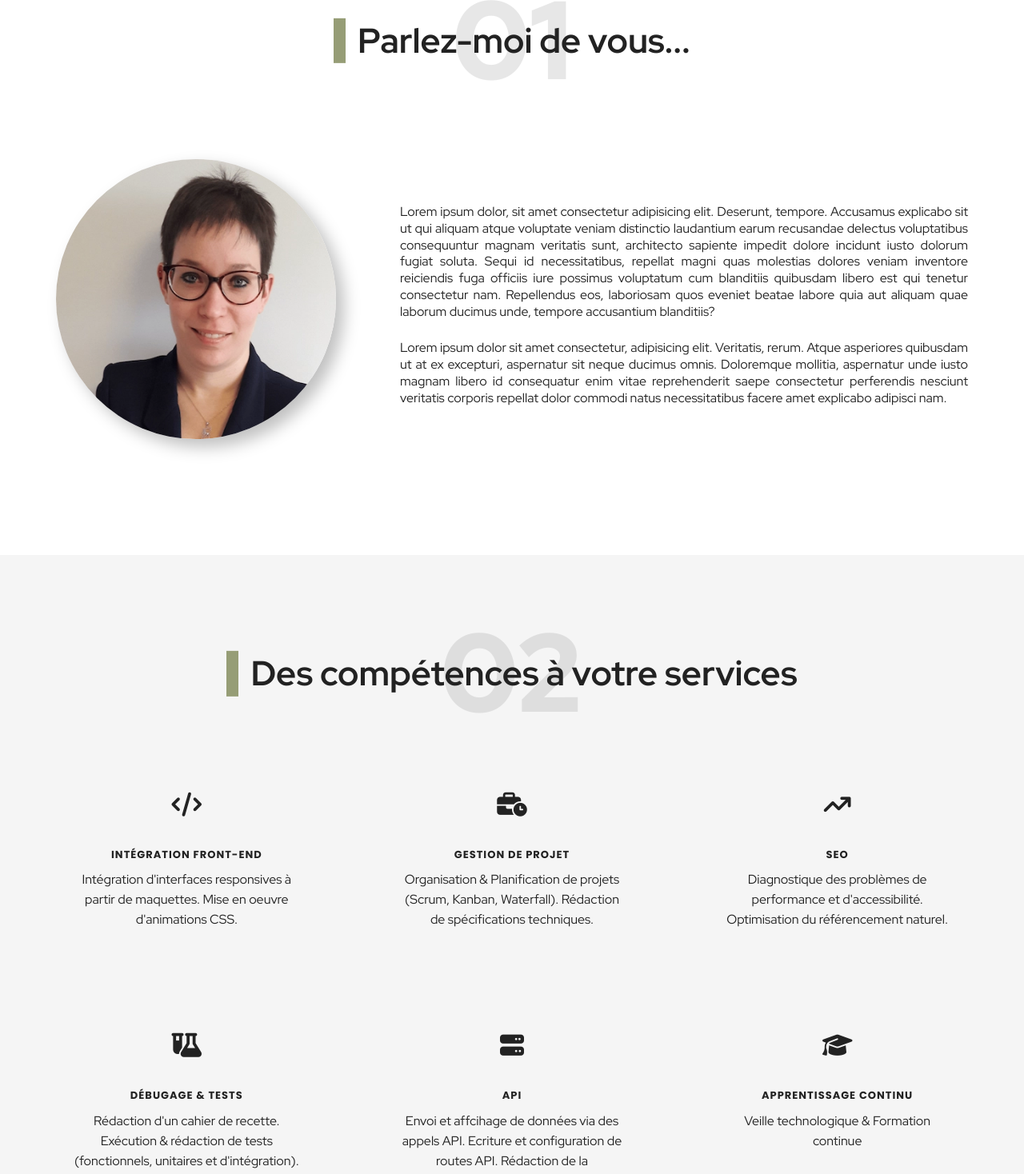
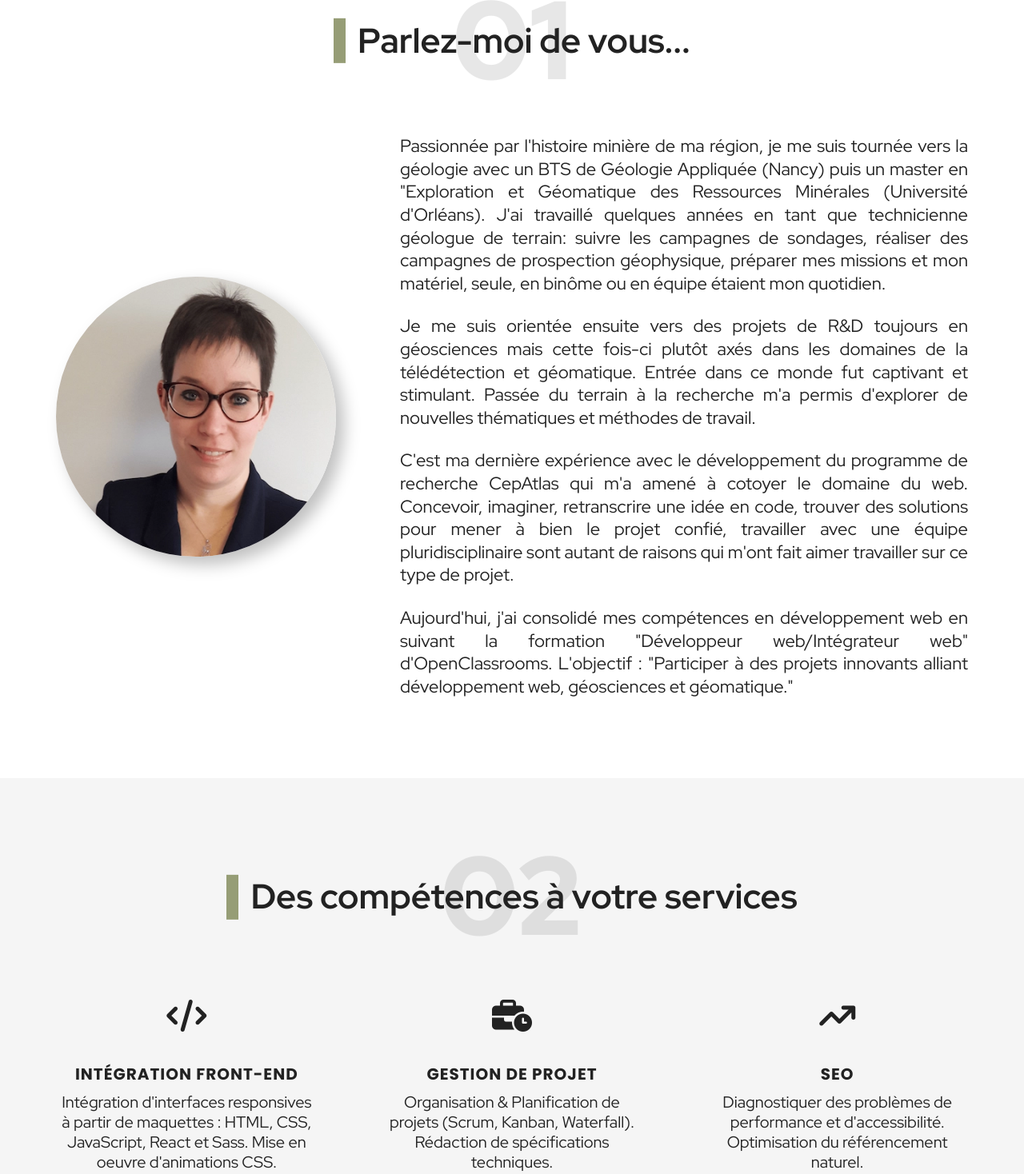
Before and after one commit to Amalynn/oc-iw-p12-portfolio, a React (Vite) app: page / in a window 1280 px wide. Shown: the part 897-2365 px from the top of the page at 80% size. Built offline with nearby package versions, Linux system fonts and the light colour scheme.

Commit message:
Texts in the Skills and About sections updated and font size modifying.

```diff
--- a/src/assets/styles/styles.css
+++ b/src/assets/styles/styles.css
@@ -84,7 +84,6 @@ a {
 
 .highlight {
   font-weight: 700;
-  font-size: 18px;
   background: linear-gradient(120deg, #d2d4c3 0%, #d2d4c3 100%);
   background-repeat: no-repeat;
   background-size: 100% 40%;
@@ -224,7 +223,7 @@ a {
 }
 
 .skill-card {
-  padding: 40px;
+  padding: 20px;
   width: 100%;
   border-radius: 15px;
 }
@@ -237,23 +236,38 @@ a {
 .skill-card-header i {
   font-size: 30px;
 }
-.skill-card-body h4 {
-  font-size: 13px;
+@media only screen and (min-width: 992px) {
+  .skill-card-header i {
+    font-size: 40px;
+  }
+}
+.skill-card-body h3 {
+  font-size: 16px;
   font-weight: 700;
   font-family: "Poppins", sans-serif;
   text-align: center;
   letter-spacing: 1px;
   text-transform: uppercase;
 }
+@media only screen and (min-width: 992px) {
+  .skill-card-body h3 {
+    font-size: 20px;
+  }
+}
 .skill-card-body p {
-  font-size: 14px;
+  font-size: 16px;
   text-align: center;
   margin-top: 10px;
   line-height: 25px;
 }
+@media only screen and (min-width: 768px) {
+  .skill-card-body p {
+    font-size: 18px;
+  }
+}
 @media only screen and (min-width: 992px) {
   .skill-card-body p {
-    font-size: 16px;
+    font-size: 20px;
   }
 }
 
@@ -679,6 +693,7 @@ a {
     width: 350px;
     height: 350px;
     flex: 0 0 auto;
+    margin: auto;
   }
 }
 .apropos-content-profile img {
@@ -688,13 +703,19 @@ a {
 }
 .apropos-content-description {
   text-align: justify;
+  font-size: 20px;
+}
+@media only screen and (min-width: 768px) {
+  .apropos-content-description {
+    font-size: 22px;
+  }
 }
 @media only screen and (min-width: 992px) {
   .apropos-content-description {
     align-content: center;
   }
 }
-.apropos-content-description p:first-child {
+.apropos-content-description p:not(:last-of-type) {
   margin-bottom: 25px;
 }
 
@@ -1275,6 +1296,16 @@ a {
   margin-top: 60px;
   margin-bottom: 40px;
 }
+@media only screen and (min-width: 768px) {
+  .contact-introduction p {
+    font-size: 18px;
+  }
+}
+@media only screen and (min-width: 992px) {
+  .contact-introduction p {
+    font-size: 22px;
+  }
+}
 .contact-container {
   display: flex;
   flex-direction: column;
--- a/src/components/SkillCard.jsx
+++ b/src/components/SkillCard.jsx
@@ -1,21 +1,21 @@
-import PropTypes from 'prop-types';
+import PropTypes from "prop-types";
 
-export default function SkillCard({icon, name, description}) {
+export default function SkillCard({ icon, name, description }) {
     return (
         <article className="skill-card">
             <div className="skill-card-header">
                 <i className={icon}></i>
             </div>
             <div className="skill-card-body">
-                <h4>{name}</h4>
+                <h3>{name}</h3>
                 <p>{description}</p>
             </div>
         </article>
-    )
+    );
 }
 
 SkillCard.propTypes = {
     icon: PropTypes.string.isRequired,
     name: PropTypes.string.isRequired,
-    description: PropTypes.string.isRequired
-}
+    description: PropTypes.string.isRequired,
+};
--- a/src/containers/AproposContent.jsx
+++ b/src/containers/AproposContent.jsx
@@ -1,23 +1,54 @@
 import ProfileSmall from "../assets/images/profile/profile-200w.webp";
 import ProfileLarge from "../assets/images/profile/profile-400w.webp";
-
 
 export default function AproposContent() {
     return (
         <div className="apropos-content">
             <div className="apropos-content-profile">
                 <img
-                    srcSet= {`${ProfileSmall} 200w}, ${ProfileLarge} 400w `}
-                    sizes= "(min-width: 992px) 400px, 200px "
+                    srcSet={`${ProfileSmall} 200w}, ${ProfileLarge} 400w `}
+                    sizes="(min-width: 992px) 400px, 200px "
                     src={ProfileSmall}
                     alt="My profile avatar"
                 />
             </div>
             <div className="apropos-content-description">
-                <p>Lorem ipsum dolor, sit amet consectetur adipisicing elit. Deserunt, tempore. Accusamus explicabo sit ut qui aliquam atque voluptate veniam distinctio laudantium earum recusandae delectus voluptatibus consequuntur magnam veritatis sunt, architecto sapiente impedit dolore incidunt iusto dolorum fugiat soluta. Sequi id necessitatibus, repellat magni quas molestias dolores veniam inventore reiciendis fuga officiis iure possimus voluptatum cum blanditiis quibusdam libero est qui tenetur consectetur nam. Repellendus eos, laboriosam quos eveniet beatae labore quia aut aliquam quae laborum ducimus unde, tempore accusantium blanditiis?</p>
-                <p>Lorem ipsum dolor sit amet consectetur, adipisicing elit. Veritatis, rerum. Atque asperiores quibusdam ut at ex excepturi, aspernatur sit neque ducimus omnis. Doloremque mollitia, aspernatur unde iusto magnam libero id consequatur enim vitae reprehenderit saepe consectetur perferendis nesciunt veritatis corporis repellat dolor commodi natus necessitatibus facere amet explicabo adipisci nam.</p>
+                <p>
+                    Passionnée par l&apos;histoire minière de ma région, je me
+                    suis tournée vers la géologie avec un BTS de Géologie
+                    Appliquée (Nancy) puis un master en &quot;Exploration et
+                    Géomatique des Ressources Minérales (Université
+                    d&apos;Orléans). J&apos;ai travaillé quelques années en tant
+                    que technicienne géologue de terrain: suivre les campagnes
+                    de sondages, réaliser des campagnes de prospection
+                    géophysique, préparer mes missions et mon matériel, seule,
+                    en binôme ou en équipe étaient mon quotidien.
+                </p>
+                <p>
+                    Je me suis orientée ensuite vers des projets de R&D toujours
+                    en géosciences mais cette fois-ci plutôt axés dans les
+                    domaines de la télédétection et géomatique. Entrée dans ce
+                    monde fut captivant et stimulant. Passée du terrain à la
+                    recherche m&apos;a permis d&apos;explorer de nouvelles
+                    thématiques et méthodes de travail.
+                </p>
+                <p>
+                    C&apos;est ma dernière expérience avec le développement du
+                    programme de recherche CepAtlas qui m&apos;a amené à cotoyer
+                    le domaine du web. Concevoir, imaginer, retranscrire une
+                    idée en code, trouver des solutions pour mener à bien le
+                    projet confié, travailler avec une équipe pluridisciplinaire
+                    sont autant de raisons qui m&apos;ont fait aimer travailler
+                    sur ce type de projet.
+                </p>
+                <p>
+                    Aujourd&apos;hui, j&apos;ai consolidé mes compétences en
+                    développement web en suivant la formation &quot;Développeur
+                    web/Intégrateur web&quot; d&apos;OpenClassrooms.
+                    L&apos;objectif : &quot;Participer à des projets innovants
+                    alliant développement web, géosciences et géomatique.&quot;
+                </p>
             </div>
-
         </div>
-    )
+    );
 }
--- a/src/data/data.json
+++ b/src/data/data.json
@@ -4,7 +4,7 @@
             "id": "skill-01",
             "category": "IT",
             "name": "Intégration front-end",
-            "description": "Intégration d'interfaces responsives à partir de maquettes. Mise en oeuvre d'animations CSS.",
+            "description": "Intégration d'interfaces responsives à partir de maquettes : HTML, CSS, JavaScript, React et Sass. Mise en oeuvre d'animations CSS.",
             "faIcon": "fa-solid fa-code",
             "isVisible": true
         },
@@ -20,7 +20,7 @@
             "id": "skill-03",
             "category": "IT",
             "name": "SEO",
-            "description": "Diagnostique des problèmes de performance et d'accessibilité. Optimisation du référencement naturel.",
+            "description": "Diagnostiquer des problèmes de performance et d'accessibilité. Optimisation du référencement naturel.",
             "faIcon": "fa-solid fa-arrow-trend-up",
             "isVisible": true
         },
@@ -28,7 +28,7 @@
             "id": "skill-04",
             "category": "IT",
             "name": "Débugage & Tests",
-            "description": "Rédaction d'un cahier de recette. Exécution & rédaction de tests (fonctionnels, unitaires et d'intégration). Débugage.",
+            "description": "Rédaction d'un cahier de recette. Exécution & rédaction de tests unitaires et d'intégration avec Jest et React Testing Library. Débugage.",
             "faIcon": "fa-solid fa-flask-vial",
             "isVisible": true
         },
@@ -36,7 +36,7 @@
             "id": "skill-05",
             "category": "IT",
             "name": "API",
-            "description": "Envoi et affcihage de données via des appels API. Ecriture et configuration de routes API. Rédaction de la documentation d'une API avec Swagger.",
+            "description": "Envoi et affichage de données via des appels API. Développement d'API REST. Rédaction de la documentation d'une API avec Swagger.",
             "faIcon": "fa-solid fa-server",
             "isVisible": true
         },
@@ -46,6 +46,14 @@
             "name": "Apprentissage continu",
             "description": "Veille technologique & Formation continue",
             "faIcon": "fa-solid fa-graduation-cap",
+            "isVisible": false
+        },
+        {
+            "id": "skill-07",
+            "category": "IT",
+            "name": "Base de données",
+            "description": "Conception de la structure d'une base de données avec UML. Manipulation de bases de données SQL (PostgreSQL/PostGIS) et NoSQL (MongoDB).",
+            "faIcon": "fa-solid fa-database",
             "isVisible": true
         }
     ],
--- a/src/scss/base/_helpers.scss
+++ b/src/scss/base/_helpers.scss
@@ -32,7 +32,6 @@
 
 .highlight {
     font-weight: map-get(var.$font-weights, bold);
-    font-size: 18px;
     background: linear-gradient(120deg, #d2d4c3 0%, #d2d4c3 100%);
     background-repeat: no-repeat;
     background-size: 100% 40%;
--- a/src/scss/components/_skillCard.scss
+++ b/src/scss/components/_skillCard.scss
@@ -3,7 +3,7 @@
 @use "sass:map";
 
 .skill-card {
-    padding: 40px;
+    padding: 20px;
     width: 100%;
     border-radius: 15px;
 
@@ -15,27 +15,39 @@
 
         i {
             font-size: 30px;
+
+            @include m.media-breakpoints-up(lg) {
+                font-size: 40px;
+            }
         }
     }
 
     &-body {
-        h4 {
-            font-size: 13px;
+        h3 {
+            font-size: 16px;
             font-weight: map.get(var.$font-weights, bold);
             font-family: var.$poppins;
             text-align: center;
             letter-spacing: 1px;
             text-transform: uppercase;
+
+            @include m.media-breakpoints-up(lg) {
+                font-size: 20px;
+            }
         }
 
         p {
-            font-size: 14px;
+            font-size: 16px;
             text-align: center;
             margin-top: 10px;
             line-height: 25px;
 
+            @include m.media-breakpoints-up(md) {
+                font-size: 18px;
+            }
+
             @include m.media-breakpoints-up(lg) {
-                font-size: 16px;
+                font-size: 20px;
             }
         }
     }
--- a/src/scss/layouts/_apropos.scss
+++ b/src/scss/layouts/_apropos.scss
@@ -17,13 +17,14 @@
             width: 200px;
             height: 200px;
             border-radius: 50%;
-            box-shadow: 10px 10px 20px rgba(0, 0, 0, .25);
+            box-shadow: 10px 10px 20px rgba(0, 0, 0, 0.25);
             margin: 30px auto 45px auto;
 
             @include m.media-breakpoints-up(lg) {
                 width: 350px;
                 height: 350px;
                 flex: 0 0 auto;
+                margin: auto;
             }
 
             img {
@@ -35,12 +36,17 @@
 
         &-description {
             text-align: justify;
+            font-size: 20px;
+
+            @include m.media-breakpoints-up(md) {
+                font-size: 22px;
+            }
 
             @include m.media-breakpoints-up(lg) {
                 align-content: center;
             }
 
-            p:first-child {
+            p:not(:last-of-type) {
                 margin-bottom: 25px;
             }
         }
```
Also changed, not shown: src/scss/pages/_homepage.scss (+10 -0 lines), 1 other file (tests, documents, lock files or other folders).
